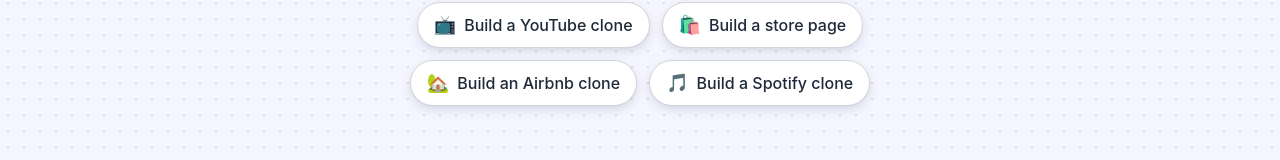
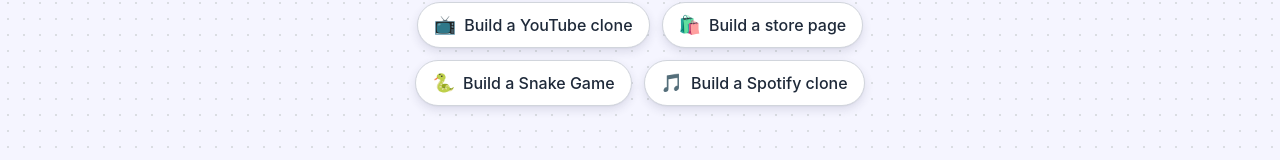
Before and after one commit to Sisal07/codezap, a Next.js app: page / in a window 1280 px wide. Shown: the part 629-789 px from the top of the page. Built offline with nearby package versions, Linux system fonts and the light colour scheme; no server answers.

Commit message:
prompt fixes

```diff
--- a/src/inngest/functions.ts
+++ b/src/inngest/functions.ts
@@ -68,6 +68,8 @@
       system: PROMPT,
       model: gemini({
         model: "gemini-2.0-flash",
+
+
       }),
       tools: [
         createTool({
--- a/src/modules/home/constants.ts
+++ b/src/modules/home/constants.ts
@@ -36,10 +36,11 @@
       "Build a store page with category filters, a product grid, and local cart logic to add and remove items. Focus on clear typography, spacing, and button states for a great e-commerce UI.",
   },
   {
-    emoji: "🏡",
-    title: "Build an Airbnb clone",
-    prompt:
-      "Build an Airbnb-style listings grid with mock data, filter sidebar, and a modal with property details using local state. Use card spacing, soft shadows, and clean layout for a welcoming design.",
+   emoji: "🐍",
+title: "Build a Snake Game",
+prompt:
+  "Build a classic Snake game using React and local state. Implement a grid-based board, a moving snake that grows when eating food, and basic game over conditions. Include keyboard controls (arrow keys) for movement, a score display, and simple Tailwind styling for the board and snake. Ensure the game resets properly after game over."
+
   },
   {
     emoji: "🎵",
```
